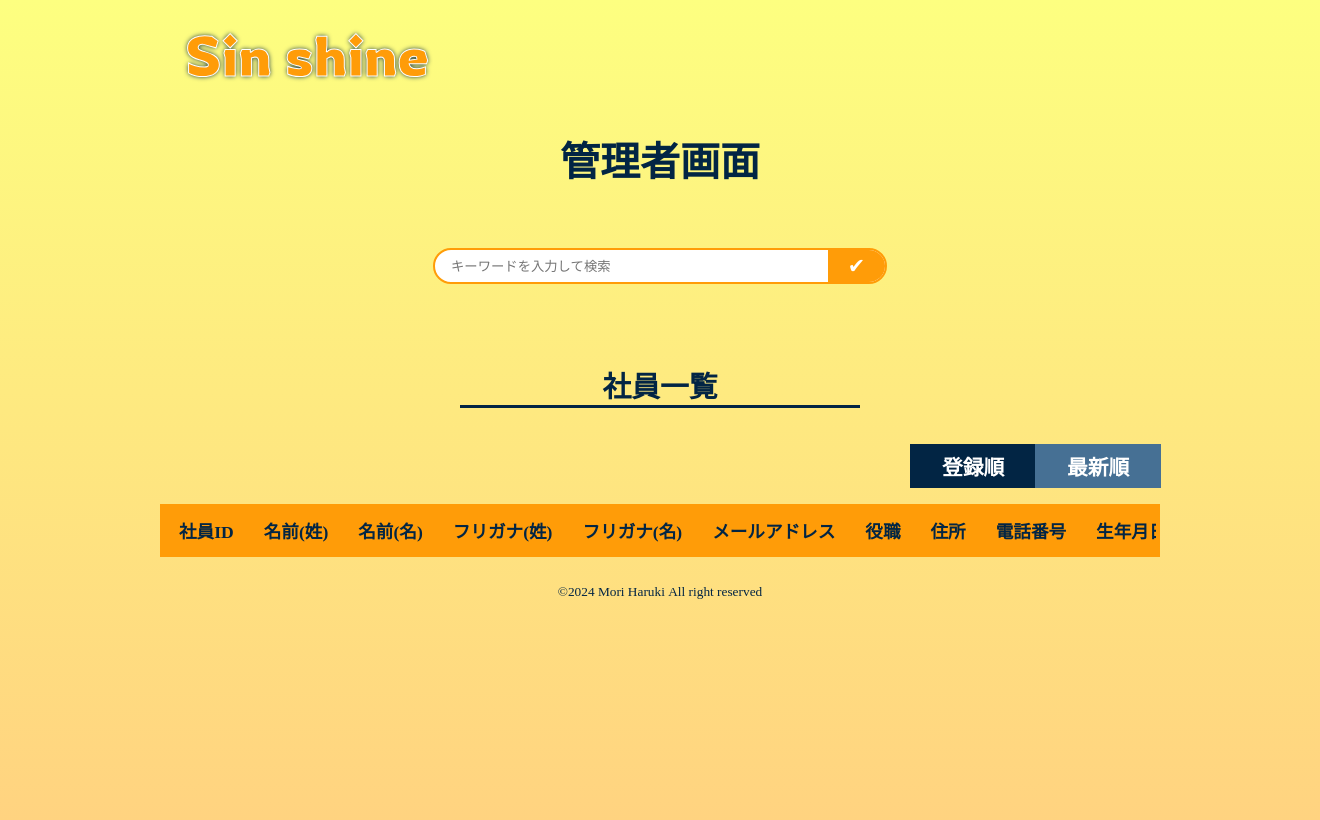
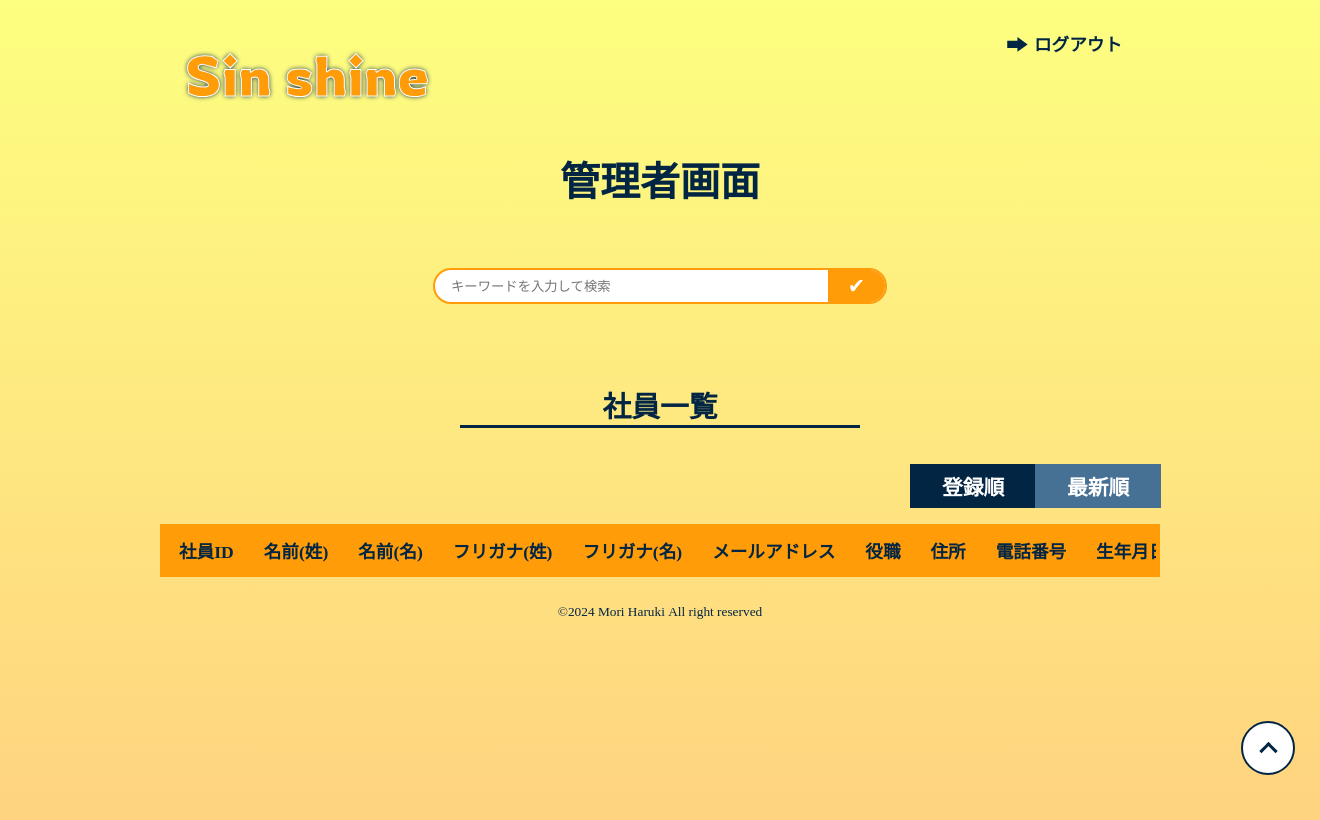
Before and after one commit to nekonoharuchan/memberinfoApp, a PHP site: page /administrator.php in a window 1320 px wide. Run offline with PHP 8.4, Linux system fonts and the light colour scheme; data that the repository does not hold is empty.

Commit message:
機能コンプリート

```diff
--- a/administrator.php
+++ b/administrator.php
@@ -3,6 +3,8 @@
 $dsn = "mysql:host=localhost; dbname=memberapp; charset=utf8";
 $user = "testuser";
 $pass = "testpass";
+
+ini_set('display_errors', 0);
 
 //データ受け取り
 $origin =[];
@@ -345,7 +347,7 @@ function tmpl($stmt, $tmp){
 <body>
 <header>
     <div class="logo">Sin shine</div>
-    <!-- <p class = "logout_icon"><a href="login.html"><span class = "logout_arrow">&#8594;</span>ログアウト</a></p> -->
+    <p class = "logout_btn"><a href="login.html"><span class = "logout_arrow"></span>ログアウト</a></p>
 </header>
 
 <main>
@@ -401,7 +403,7 @@ function tmpl($stmt, $tmp){
         </div>
     </section>
 
-
+    <a class="pagetop" href="#"><div class="pagetop_arrow"></div></a>
 </main>
 
 <footer><small>&copy;2024&nbsp;Mori&nbsp;Haruki&nbsp;All&nbsp;right&nbsp;reserved</small></footer>
--- a/style.css
+++ b/style.css
@@ -77,6 +77,7 @@ button{
 /* ------------------------header */
 header{
     margin:0 auto 40px;
+    padding-top: 20px;
 }
 
 .logo{
@@ -87,8 +88,6 @@ header{
     text-shadow: 0 0 5px var(--aceC);
     -webkit-text-stroke: #fff 1px;
 }
-
-/* ------------------------メインセクション設定 */
 
 /* ------------------------フッター */
 footer{
@@ -119,7 +118,6 @@ footer{
 }
 
 /* ------------------------エラー画面 */
-
 
 /* ------------------------ユーザー登録フォーム */
 .input_form{
@@ -214,9 +212,36 @@ dd{
 }
 /* ------------------------完了画面 */
 
-/* ※現時点で特になし */
+/* ------------------------管理者画面 */
+/* ログアウトボタン */
+.logout_btn{
+    font-size: .9rem;
+    position: absolute;
+    top: 15px;
+    right: 10px;
+    font-weight: bold;
+    color: var(--aceC);
+    transition: all .3s;
+}
+.logout_btn:hover{
+    color: var(--mainC);
+}
+.logout_arrow{
+    display: inline-block;
+    position: relative;
+    top: 4px;
+    padding-left: 6px;
+    margin-right: .4rem;
+    width: .9rem;
+    height: 1.2rem;
+    transition: all .3s;
+    background-color: var(--aceC);
+    clip-path: polygon(0 33%, 50% 33%, 50% 15%, 100% 50%, 50% 85%, 50% 67%, 0 67%);
+}
+.logout_btn:hover .logout_arrow{
+    background-color: var(--mainC);
+}
 
-/* ------------------------管理者画面 */
 /* 検索バー */
 .search_banner{
     border-radius: 20px;
@@ -326,8 +351,46 @@ td{
     border: 2px solid rgb(182, 28, 28);
 }
 
+/* トップへ戻るボタン */
+.pagetop{
+    height: 50px;
+    width: 50px;
+    position: fixed;
+    right: 25px;
+    bottom: 25px;
+    background: #fff;
+    border: solid 2px var(--aceC);
+    border-radius: 50%;
+    display: flex;
+    justify-content: center;
+    align-items: center;
+    z-index: 2;
+    transition: all .3s;
+}
+.pagetop_arrow{
+    height: 10px;
+    width: 10px;
+    border-top: 3px solid var(--aceC);
+    border-right: 3px solid var(--aceC);
+    transform: translateY(20%) rotate(-45deg);
+    transition: all .3s;
+}
+.pagetop:hover{
+    border: solid 2px var(--mainC);
+}
+.pagetop:hover .pagetop_arrow{
+    border-top: 3px solid var(--mainC);
+    border-right: 3px solid var(--mainC);
+}
 
-/* 960px以上に適用されるCSS（PC用） */
+/* タブレットサイズ */
+@media screen and (min-width: 760px) and (max-width: 960px){
+    .logout_btn{
+        right: 5vw;
+        font-size: 1rem;
+    }
+}
+/* PCサイズ */
 @media screen and (min-width: 960px) {
     .logo{
         width: 1000px;
@@ -335,14 +398,13 @@ td{
         text-align: left;
     }
     section{
-        width: 1000px;
+        width: 90%;
+        max-width: 1000px;
         margin: 0 auto;
     }
-
     .radio{
         margin-right: 5%;
     }
-
     .check_list{
         padding: 10px 60px;
     }
@@ -352,4 +414,15 @@ td{
     dd{
         width: 70%;
     }
+    .logout_btn{
+        top: 30px;
+        right: 15vw;
+        font-size: 1.1rem;
+    }
+    .logout_arrow{
+        height: 1.3rem;
+    }
+    table{
+        max-width: 70vw;
+    }
 }
```
